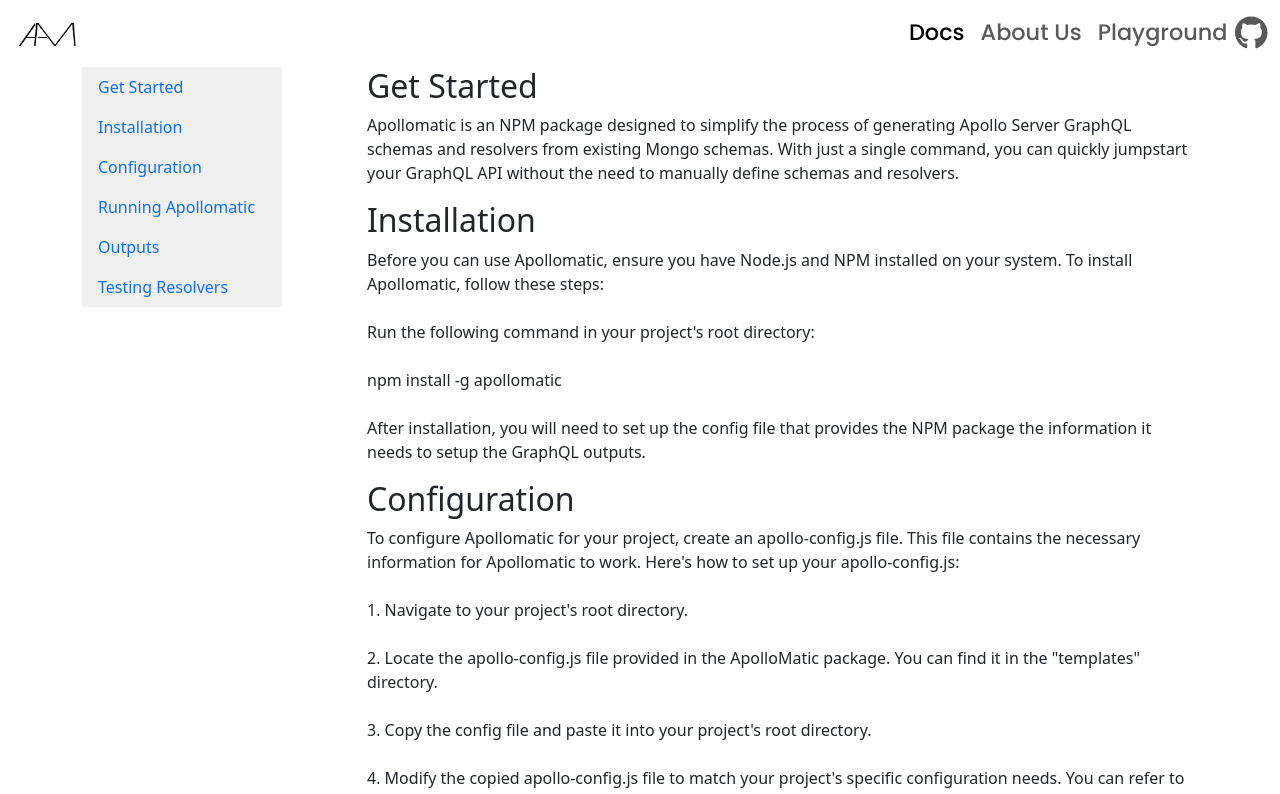
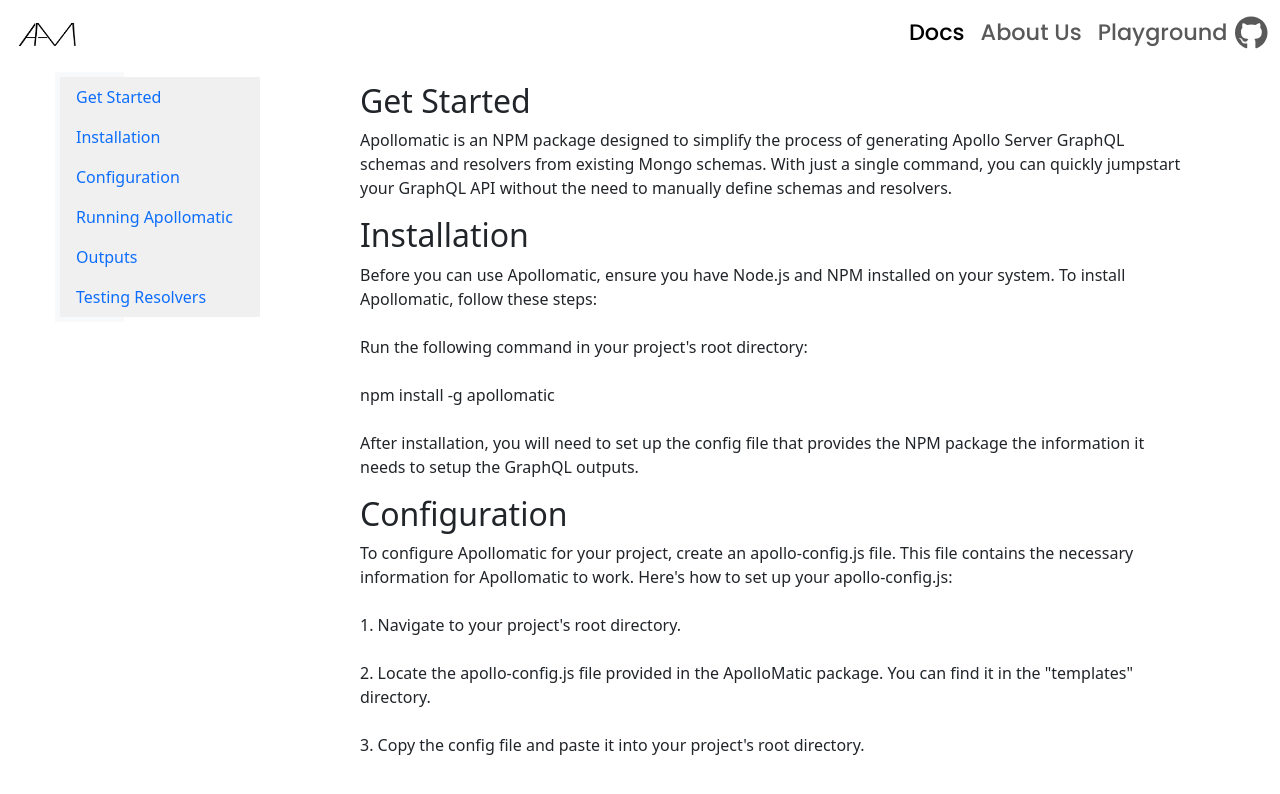
Before and after one commit to juliabreeden/ApolloMatic-Web, a React (Create React App) app: page /docs in a window 1280 px wide. Shown: the top 794 px of the page. Built offline with nearby package versions, Linux system fonts and the light colour scheme.

Commit message:
updated css for docs page

```diff
--- a/src/style/Docs.css
+++ b/src/style/Docs.css
@@ -1,4 +1,11 @@
-/* src/App.css or another CSS file */
-.main-content {
-    padding-left: 260px; /* Adjust the value based on your sidebar's width */
+.col-md-3 {
+    padding: 5px;
+    margin-left: -10px;
+}
+
+.col-md-9 {
+    height: 90vh; /* Set the height to 100% of the viewport height or adjust as needed */
+    overflow-y: auto; /* Enable vertical scrolling if the content exceeds the container height */
+    padding: 15px; /* Add padding as needed */
+    /* Add any other styles you want for the scrollable content */
   }
--- a/src/style/Sidebar.css
+++ b/src/style/Sidebar.css
@@ -1,8 +1,9 @@
-.position-sticky {
+
+  .position-sticky {
     width: 200px; /* Adjust the width as needed */
-    position: fixed;
+    position: -webkit-sticky;
+    position: sticky;
     top: 0; /* Adjust the distance from the top as needed */
-    left: 0;
     height: 100%; /* Make the sidebar as tall as the viewport */
     background-color: #f0f0f0; /* Set the background color as needed */
     /* Add any other styles you want for your sidebar */
```
